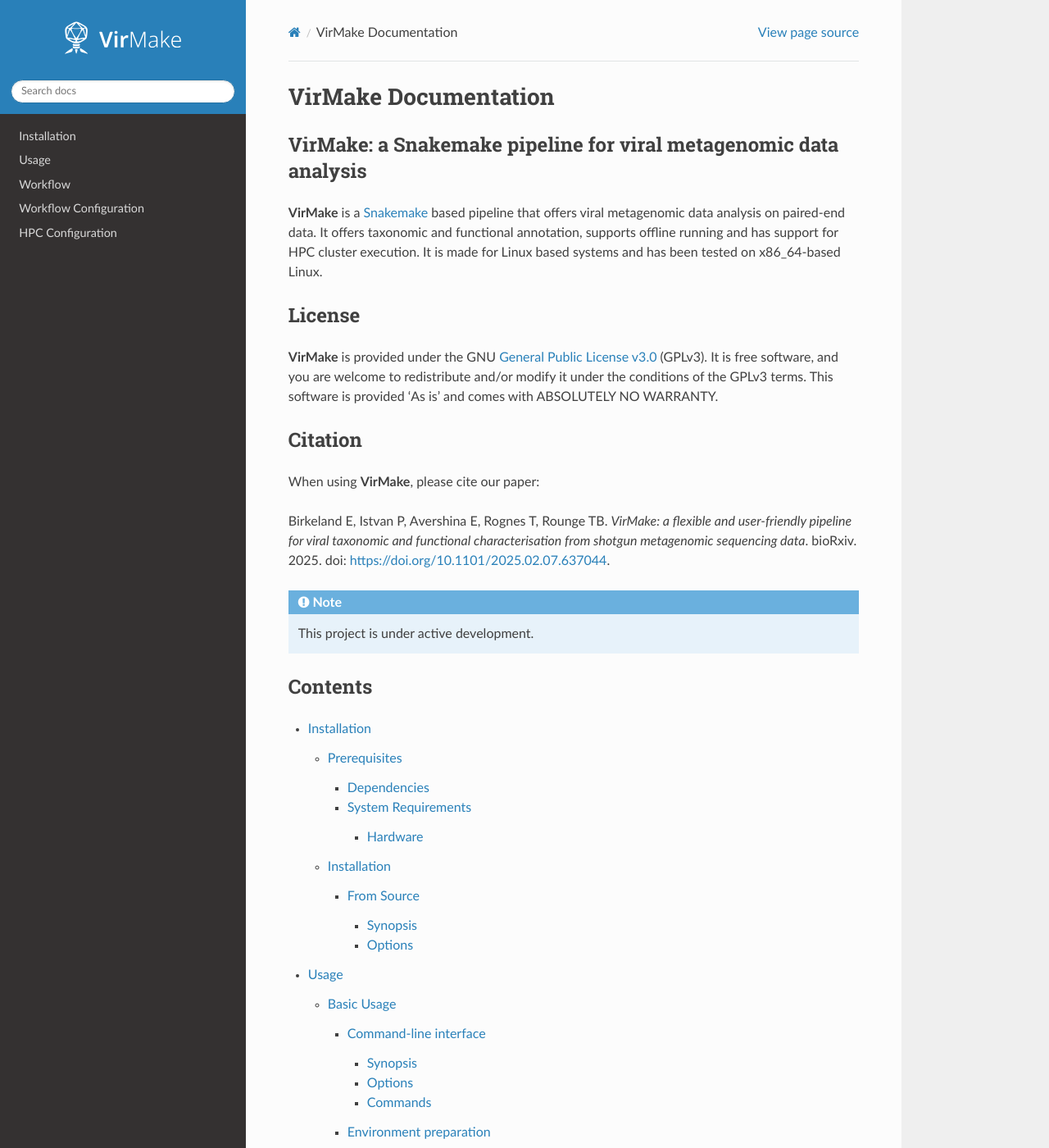
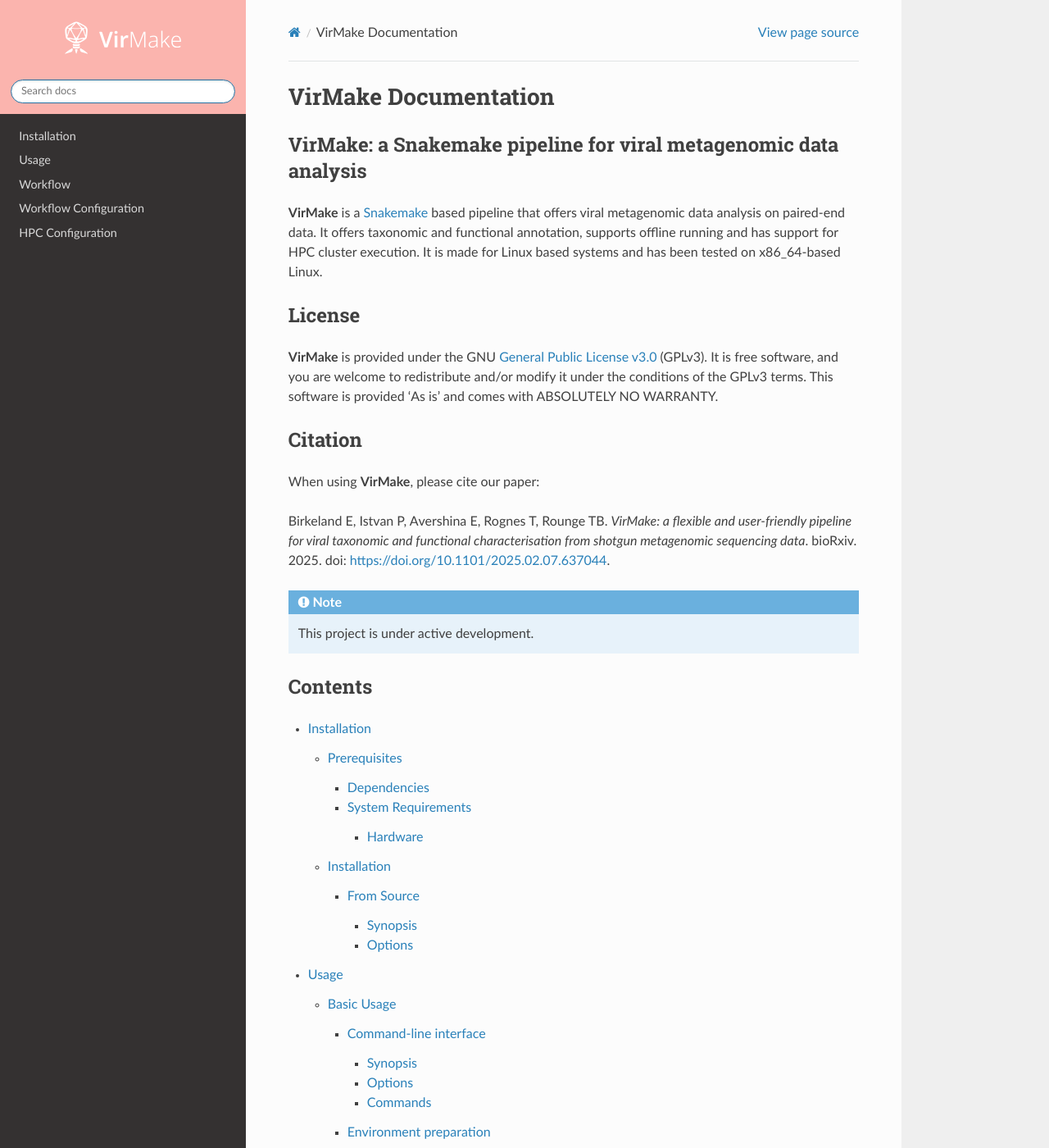
Before and after one commit to sverre-branders/rtd-virmake-test, a Sphinx documentation site: the page built from docs/source/index.rst, in a window 1280 px wide and 1400 px high. Shown: the whole window at 82% size. Built offline with Sphinx 7.4.7 and the Read the Docs theme 3.1.0, drawn with Linux system fonts in a browser that asks for light colours.

Commit message:
Updated css

```diff
--- a/docs/source/_static/virmake.css
+++ b/docs/source/_static/virmake.css
@@ -1,3 +1,7 @@
 :root {
-  --color-brand-primary: #fbb4ae;
+    --color-brand-primary: #fbb4ae;
 }
+
+.wy-side-nav-search, .wy-nav-top {
+    background: var(--color-brand-primary, #fbb4ae);
+}
```
Also changed, not shown: docs/source/_static/virmake_logo_white.svg.
